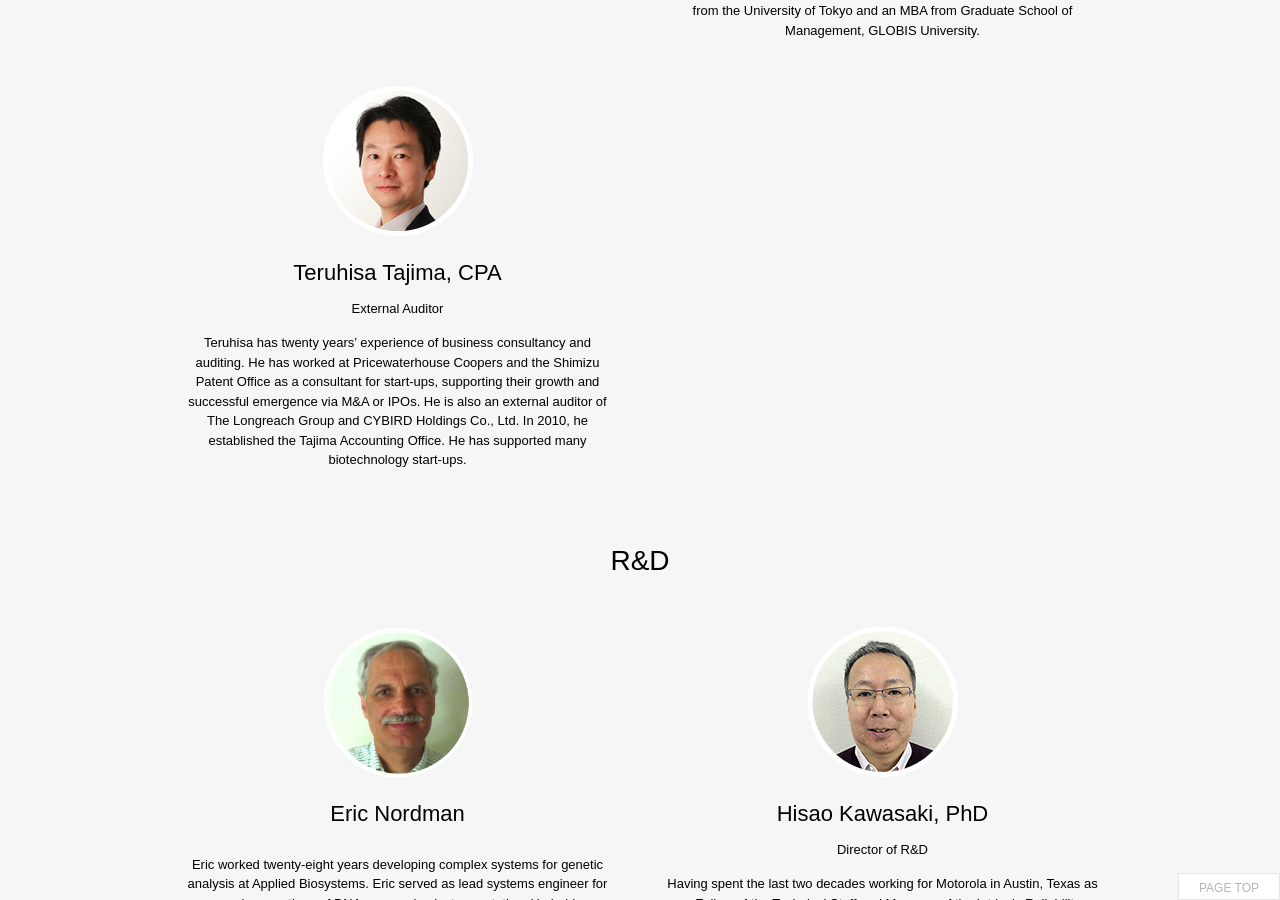
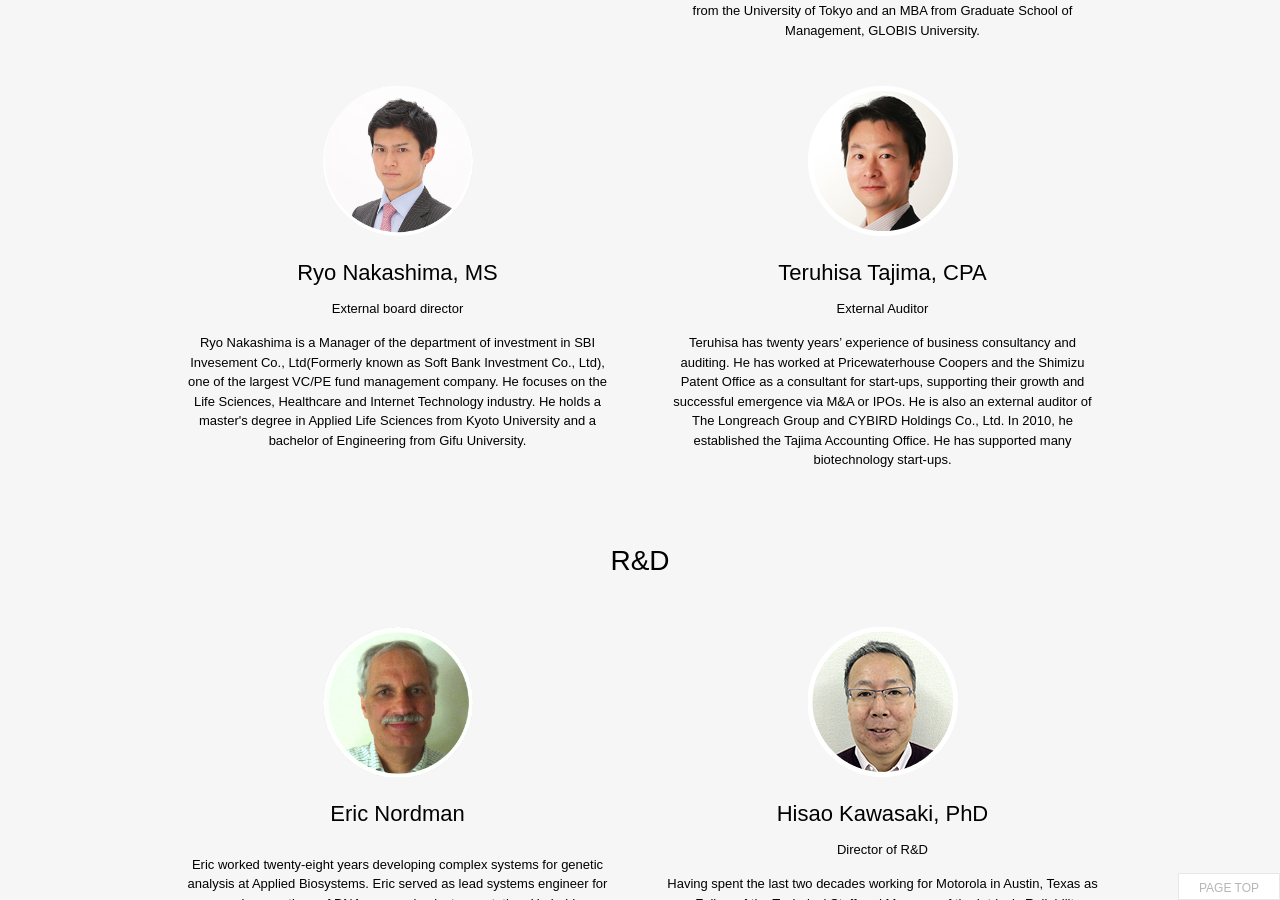
Before and after one commit to toshi33/qbcode.github.io, a Jekyll site: the page built from _about/team.html, in a window 1280 px wide and 900 px high, scrolled down 2251 px. Built offline with Jekyll 4.4.1, drawn with Linux system fonts in a browser that asks for light colours; nearby versions of some CDN libraries; some web fonts are replaced.

Commit message:
Adding Nakashima-san to board

```diff
--- a/_data/team/executives.yml
+++ b/_data/team/executives.yml
@@ -78,6 +78,20 @@ members:
               東京大学大学院薬学系研究科修士、グロービス経営大学院大学MBA。
 
 
+
+  - name-en: Ryo Nakashima, MS
+    name-jp: 中島 遼
+    title-en: External board director
+    title-jp: 社外取締役
+    image: /assets/img/team/team_nakashima.png
+    about-en: >
+              Ryo Nakashima is a Manager of the department of investment in SBI Invesement Co., Ltd(Formerly known as Soft Bank Investment Co., Ltd), one of the largest VC/PE fund management company. He focuses on the Life Sciences, Healthcare and Internet Technology industry. He holds a master's degree in Applied Life Sciences from Kyoto University and a bachelor of Engineering from Gifu University.
+
+    about-jp: >
+              SBIインベストメント株式会社投資部マネジャー。2017年にSBIインベストメントに入社後、ライフサイエンス、ヘルスケア、ITサービス等のスタートアップへの投資活動に従事。<br>
+              岐阜大学工学部卒業、京都大学大学院農学研究科応用生命科学専攻修了。
+
+
   - name-en: Teruhisa Tajima, CPA
     name-jp: 田島 照久 (公認会計士)
     title-en: External Auditor
```
